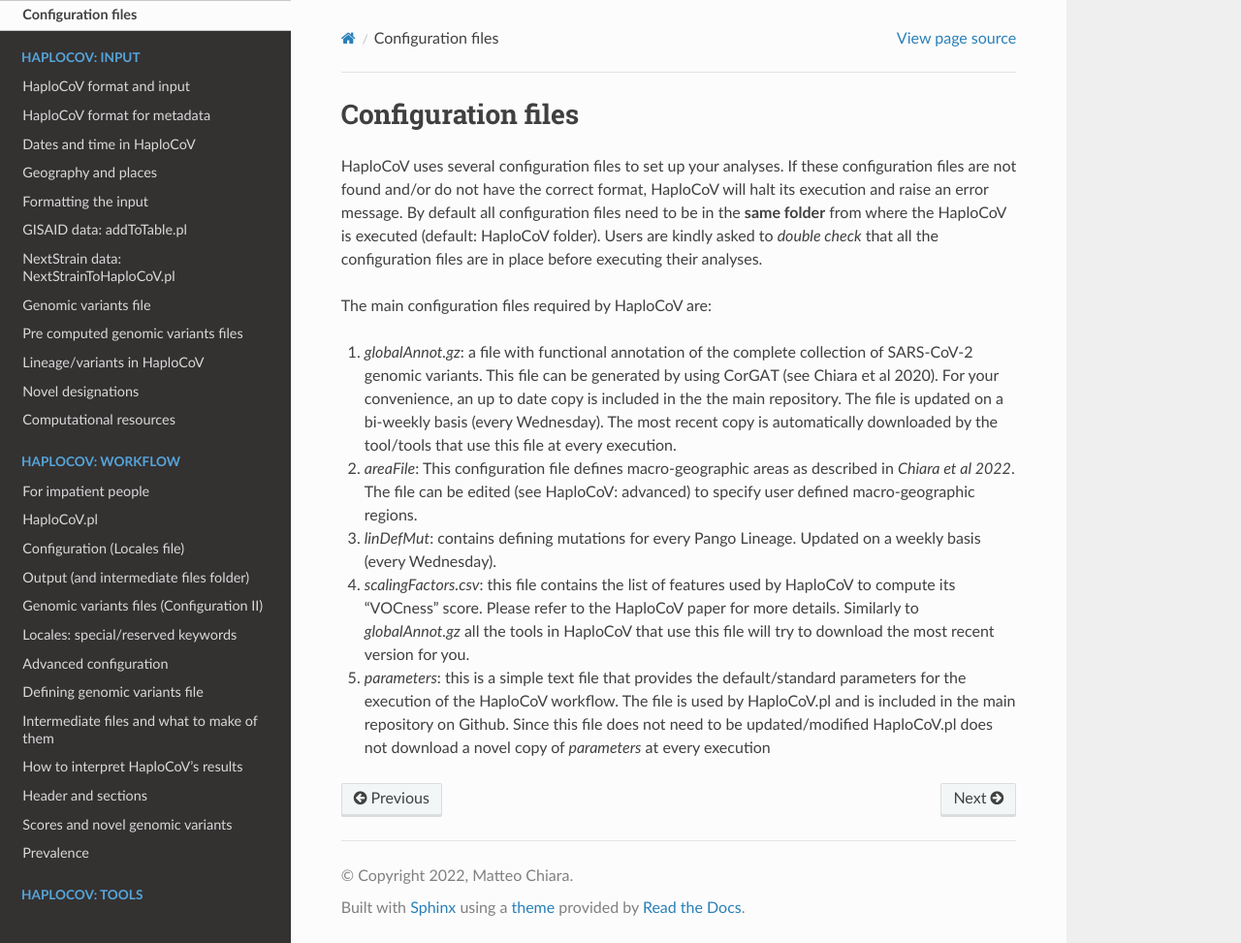
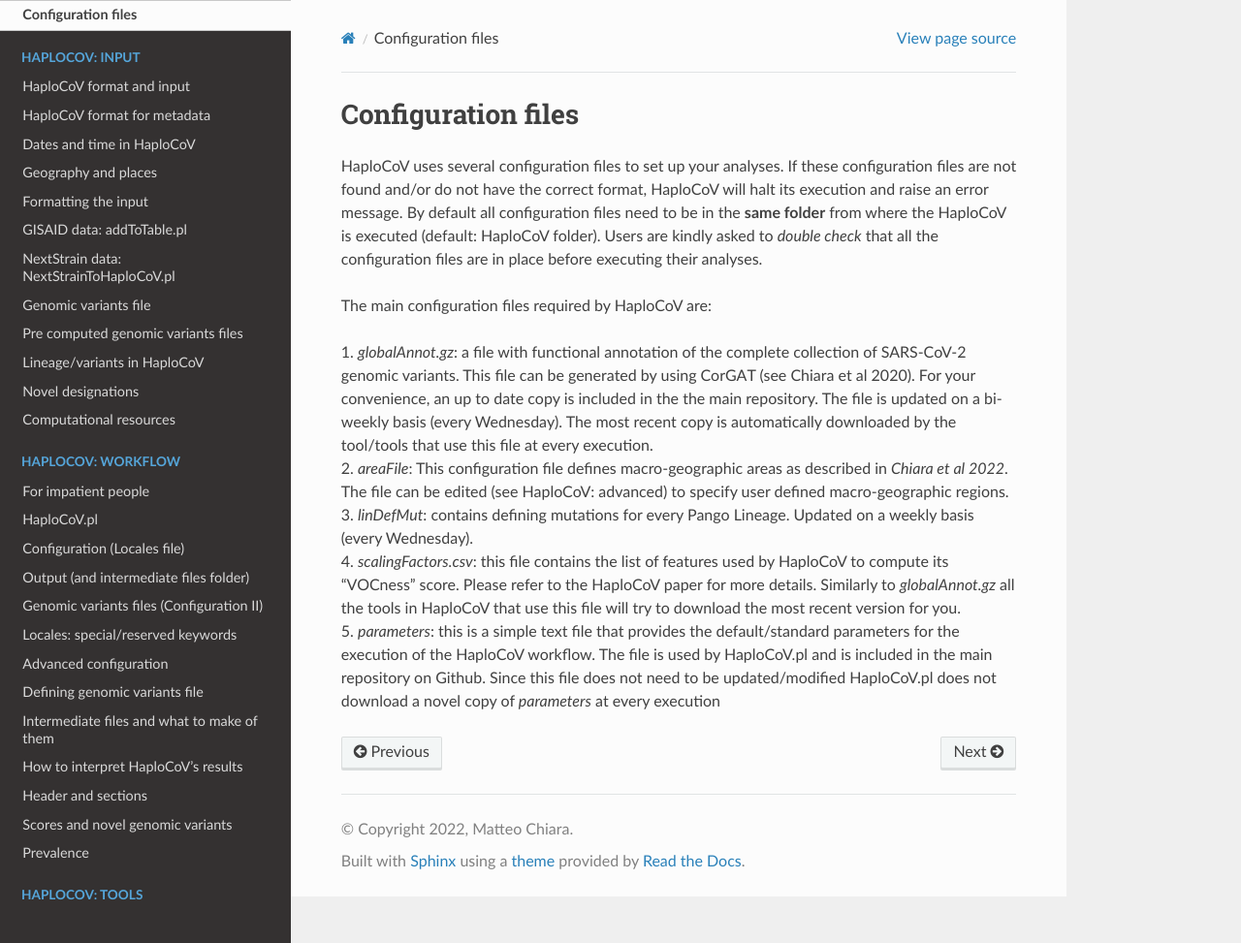
Before and after one commit to matteo14c/HaploCoV, a Sphinx documentation site: the page built from docs/source/configuration.rst, in a window 1280 px wide and 973 px high. Shown: the whole window at 97% size. Built offline with Sphinx 7.4.7 and the Read the Docs theme 2.0.0, drawn with Linux system fonts in a browser that asks for light colours.

Commit message:
Update configuration.rst

```diff
--- a/docs/source/configuration.rst
+++ b/docs/source/configuration.rst
@@ -7,12 +7,8 @@ Users are kindly asked to *double check* that all the configuration files are in
 
 The main configuration files required by HaploCoV are:
 
-1. *globalAnnot.gz*: a file with functional annotation of the complete collection of SARS-CoV-2 genomic variants. This file can be generated by using CorGAT (see Chiara et al 2020). For your convenience, an up to date copy is  included in the the main repository. The file is updated on a bi-weekly basis (every Wednesday).  The most recent copy is automatically downloaded by the tool/tools that use this file at every execution.
-
-2. *areaFile*: This configuration file defines macro-geographic areas as described in *Chiara et al 2022*. The file can be edited (see HaploCoV: advanced) to specify user defined macro-geographic regions.
-
-3. *linDefMut*: contains defining mutations for every Pango Lineage. Updated on a weekly basis (every Wednesday).
-
-4. *scalingFactors.csv*: this file contains the list of features used by HaploCoV to compute its "VOCness" score. Please refer to the HaploCoV paper for more details. Similarly to *globalAnnot.gz* all the tools in HaploCoV that use this file will try to download the most recent version for you.
-
-5. *parameters*: this is a simple text file that provides the default/standard parameters for the execution of the HaploCoV workflow. The file is used by HaploCoV.pl and is included in the main repository on Github. Since this file does not need to be updated/modified HaploCoV.pl does not download a novel copy of *parameters* at every execution
+| 1. *globalAnnot.gz*: a file with functional annotation of the complete collection of SARS-CoV-2 genomic variants. This file can be generated by using CorGAT (see Chiara et al 2020). For your convenience, an up to date copy is  included in the the main repository. The file is updated on a bi-weekly basis (every Wednesday).  The most recent copy is automatically downloaded by the tool/tools that use this file at every execution.
+| 2. *areaFile*: This configuration file defines macro-geographic areas as described in *Chiara et al 2022*. The file can be edited (see HaploCoV: advanced) to specify user defined macro-geographic regions.
+| 3. *linDefMut*: contains defining mutations for every Pango Lineage. Updated on a weekly basis (every Wednesday).
+| 4. *scalingFactors.csv*: this file contains the list of features used by HaploCoV to compute its "VOCness" score. Please refer to the HaploCoV paper for more details. Similarly to *globalAnnot.gz* all the tools in HaploCoV that use this file will try to download the most recent version for you.
+| 5. *parameters*: this is a simple text file that provides the default/standard parameters for the execution of the HaploCoV workflow. The file is used by HaploCoV.pl and is included in the main repository on Github. Since this file does not need to be updated/modified HaploCoV.pl does not download a novel copy of *parameters* at every execution
```
